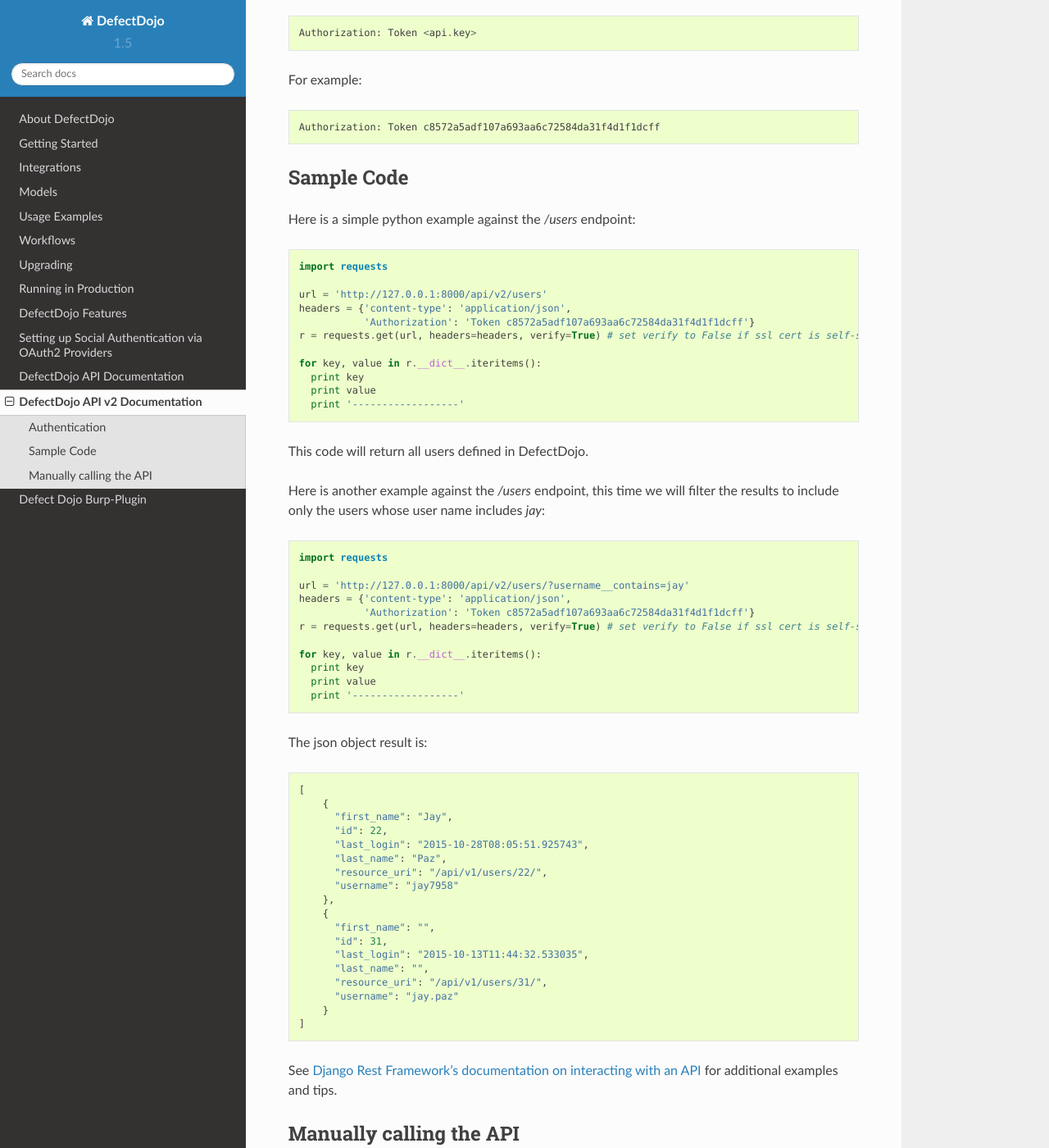
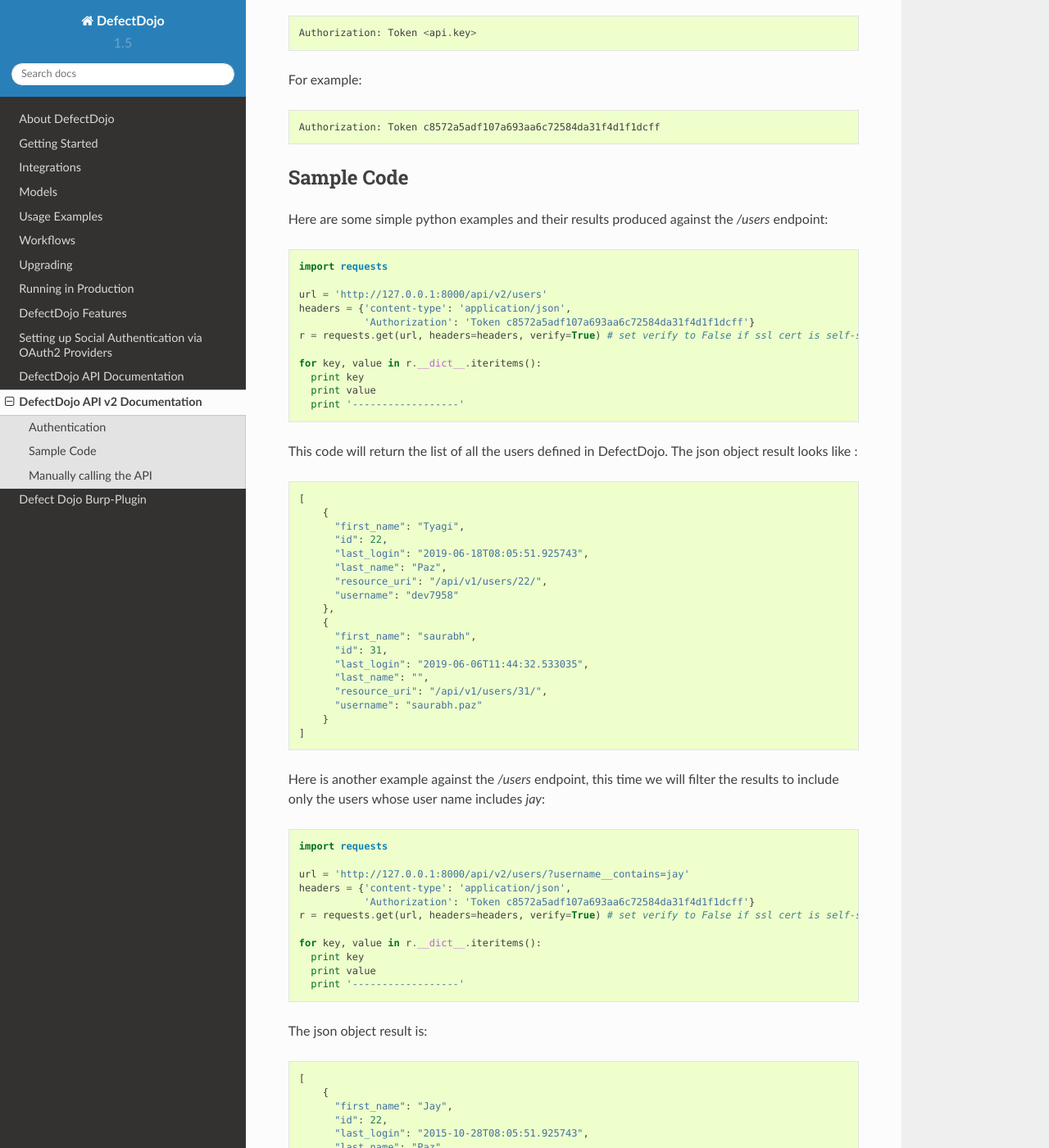
Before and after one commit to DefectDojo/Documentation, a Sphinx documentation site: the page built from docs/api-v2-docs.rst, in a window 1280 px wide and 1400 px high, scrolled down 2011 px. Shown: the whole window at 82% size. Built offline with Sphinx 7.4.7 and the Read the Docs theme 2.0.0, drawn with Linux system fonts in a browser that asks for light colours.

Commit message:
API v2 updated

```diff
--- a/docs/api-v2-docs.rst
+++ b/docs/api-v2-docs.rst
@@ -49,7 +49,7 @@
 Sample Code
 -----------
 
-Here is a simple python example against the `/users` endpoint: ::
+Here are some simple python examples and their results produced against the `/users` endpoint: ::
 
     import requests
 
@@ -63,7 +63,28 @@
       print value
       print '------------------'
 
-This code will return all users defined in DefectDojo.
+This code will return the list of all the users defined in DefectDojo.
+The json object result looks like : ::
+
+    [
+        {
+          "first_name": "Tyagi",
+          "id": 22,
+          "last_login": "2019-06-18T08:05:51.925743",
+          "last_name": "Paz",
+          "resource_uri": "/api/v1/users/22/",
+          "username": "dev7958"
+        },
+        {
+          "first_name": "saurabh",
+          "id": 31,
+          "last_login": "2019-06-06T11:44:32.533035",
+          "last_name": "",
+          "resource_uri": "/api/v1/users/31/",
+          "username": "saurabh.paz"
+        }
+    ]
+
 
 Here is another example against the `/users` endpoint, this time we will filter the results to include only the users
 whose user name includes `jay`: ::
```
